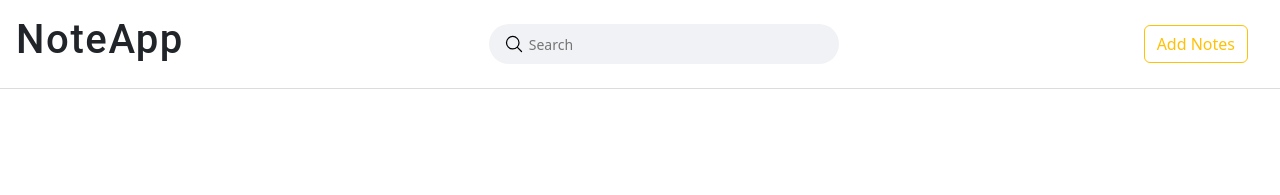
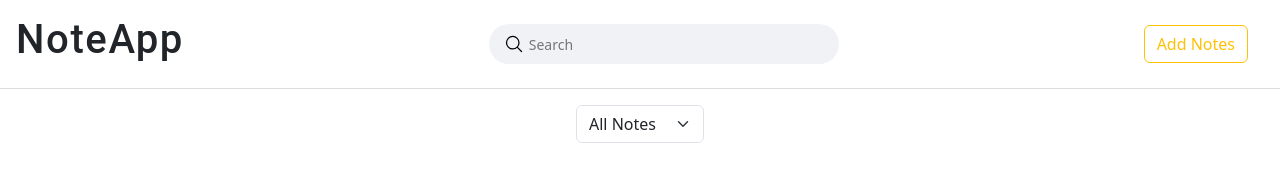
Before and after one commit to danielpaez-dev/NoteApp, a React (Vite) app in the folder frontend/noteapp/: page / in a window 1280 px wide. Shown: the top 195 px of the page. Built offline with nearby package versions, Linux system fonts and the light colour scheme; no server answers.

Commit message:
feat: :sparkles: filter added

```diff
--- /dev/null
+++ b/frontend/noteapp/src/components/molecules/Filter/Filter.jsx
@@ -0,0 +1,24 @@
+import React from "react";
+import "./filter.css";
+import Form from "react-bootstrap/Form";
+
+const Filter = () => {
+  return (
+    <div className="container-center container-select">
+      <Form.Select
+        name="form-select"
+        aria-label="Select a filter"
+        defaultValue=""
+      >
+        <option value="" disabled>
+          All Notes
+        </option>
+        <option value="1">Business</option>
+        <option value="2">Important</option>
+        <option value="3">Personal</option>
+      </Form.Select>
+    </div>
+  );
+};
+
+export default Filter;
--- /dev/null
+++ b/frontend/noteapp/src/components/molecules/Filter/filter.css
@@ -0,0 +1,8 @@
+.container-select {
+  margin-top: 1rem;
+}
+
+select {
+  max-width: 10% !important;
+  min-width: fit-content;
+}
--- a/frontend/noteapp/src/components/organisms/navbar/Navbar.jsx
+++ b/frontend/noteapp/src/components/organisms/navbar/Navbar.jsx
@@ -4,6 +4,7 @@ import Title from "../../atom/Title/Title.jsx";
 import Searcher from "../../molecules/Searcher/Searcher.jsx";
 import Option from "../../molecules/Option/Option.jsx";
 import Avatar from "../../molecules/Avatar/Avatar.jsx";
+import Filter from "../../molecules/Filter/Filter.jsx";
 
 function Navbar() {
   const [avatarSrc, setAvatarSrc] = useState("");
@@ -36,6 +37,7 @@ function Navbar() {
           <Avatar src={avatarSrc} alt="Random User Avatar" />
         </div>
       </nav>
+      <Filter />
     </header>
   );
 }
--- a/frontend/noteapp/src/styles/css/app.css
+++ b/frontend/noteapp/src/styles/css/app.css
@@ -0,0 +1,5 @@
+.container-center {
+  display: flex;
+  justify-content: center;
+  align-items: center;
+}
--- a/frontend/noteapp/src/styles/scss/app.scss
+++ b/frontend/noteapp/src/styles/scss/app.scss
@@ -1 +1,7 @@
 @import "variables";
+
+.container-center {
+  display: flex;
+  justify-content: center;
+  align-items: center;
+}
```
